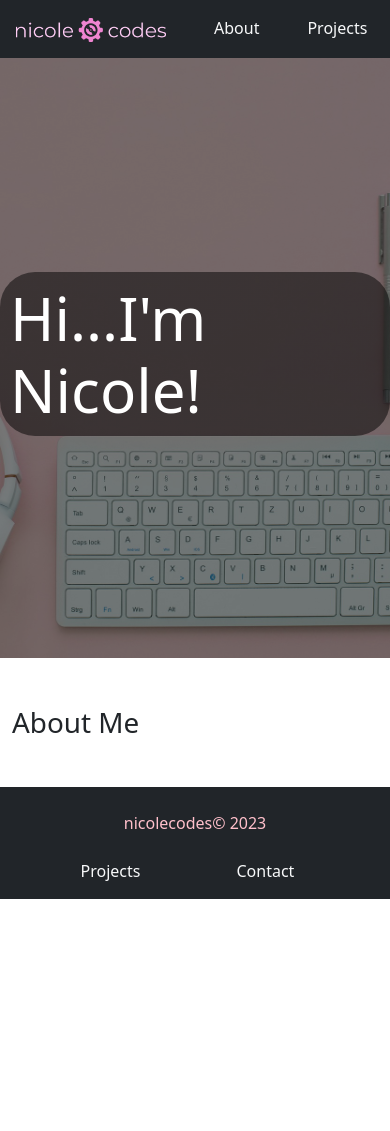
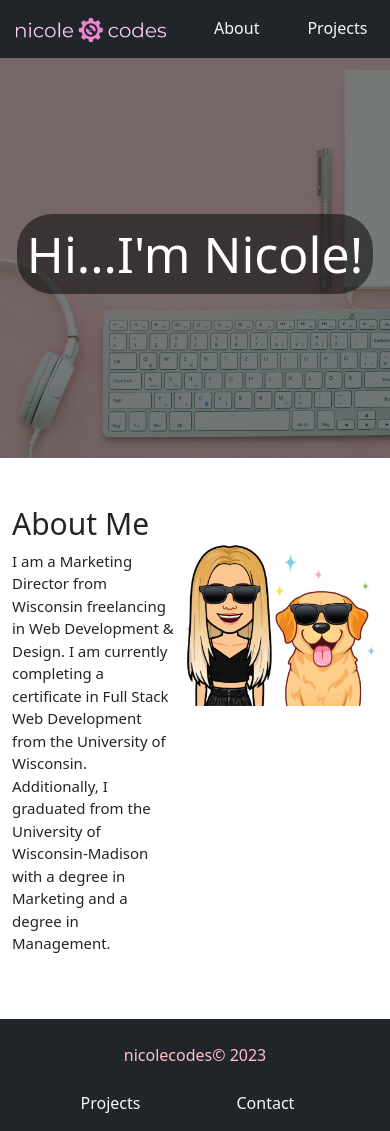
Before and after one commit to nstark12/react-portfolio, a React (Vite) app: page / in a window 390 px wide. Shown: the top 1131 px of the page. Before the commit the page ends 899 px from the top, so only its background shows below. Built offline with nearby package versions, Linux system fonts and the light colour scheme.

Commit message:
about page done

```diff
--- a/src/components/About.jsx
+++ b/src/components/About.jsx
@@ -1,12 +1,19 @@
+import img from '../assets/background.png'
 const About = () => {
     return (
         <>
             <div className="hero">
                 <h1>Hi...I'm Nicole!</h1>
             </div>
-            <div className="container my-5">
+            <div className="container about d-flex my-5">
+            <div className="about-text">
                 <h1>About Me</h1>
-                <p></p>
+                <p>I am a Marketing Director from Wisconsin freelancing in Web Development & Design. I am currently completing a certificate in Full Stack Web Development from the University of Wisconsin. Additionally, I graduated from the University of Wisconsin-Madison with a degree in Marketing and a degree in Management.</p>
+            </div>
+            <div className="about-img">
+                <img src={img} alt="" />
+            </div>
+
             </div>
         </>
     )
--- a/src/custom-style.css
+++ b/src/custom-style.css
@@ -28,8 +28,32 @@ footer img {
     border-radius: 35px;
 }
 
-@media(max-width: 500px) {
+.about h1 {
+    font-size: 50px;
+}
+
+.about p {
+    font-size: 30px;
+}
+
+.about-img img {
+    width: 100%;
+}
+
+@media(max-width: 600px) {
+    .hero {
+        height: 400px;
+    }
+
     .hero h1 {
-        font-size: 60px;
+        font-size: 50px;
+    }
+
+    .about h1 {
+        font-size: 30px;
+    }
+
+    .about p {
+        font-size: 15px;
     }
 }
```
Also changed, not shown: src/assets/background.png (added).
